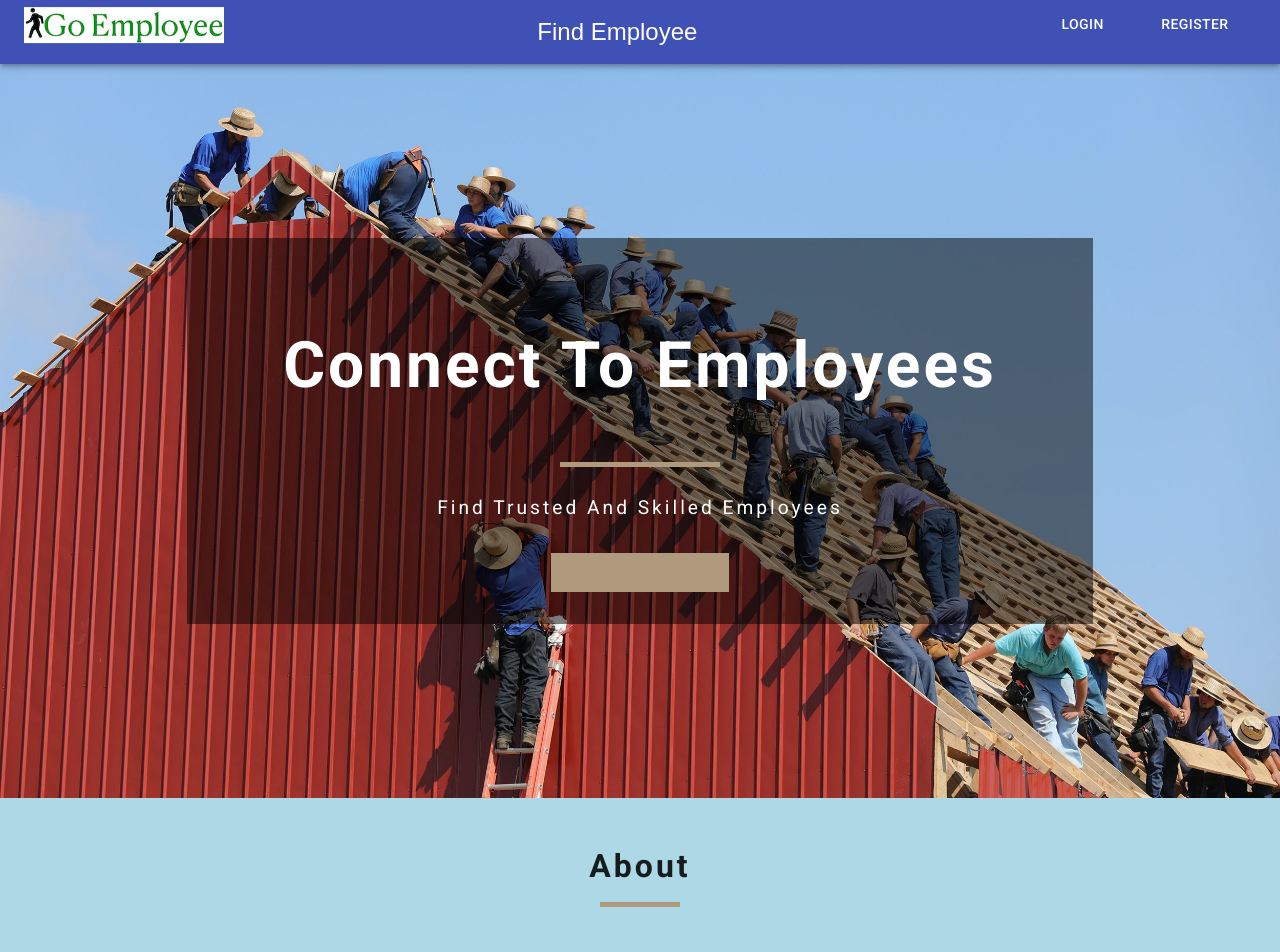
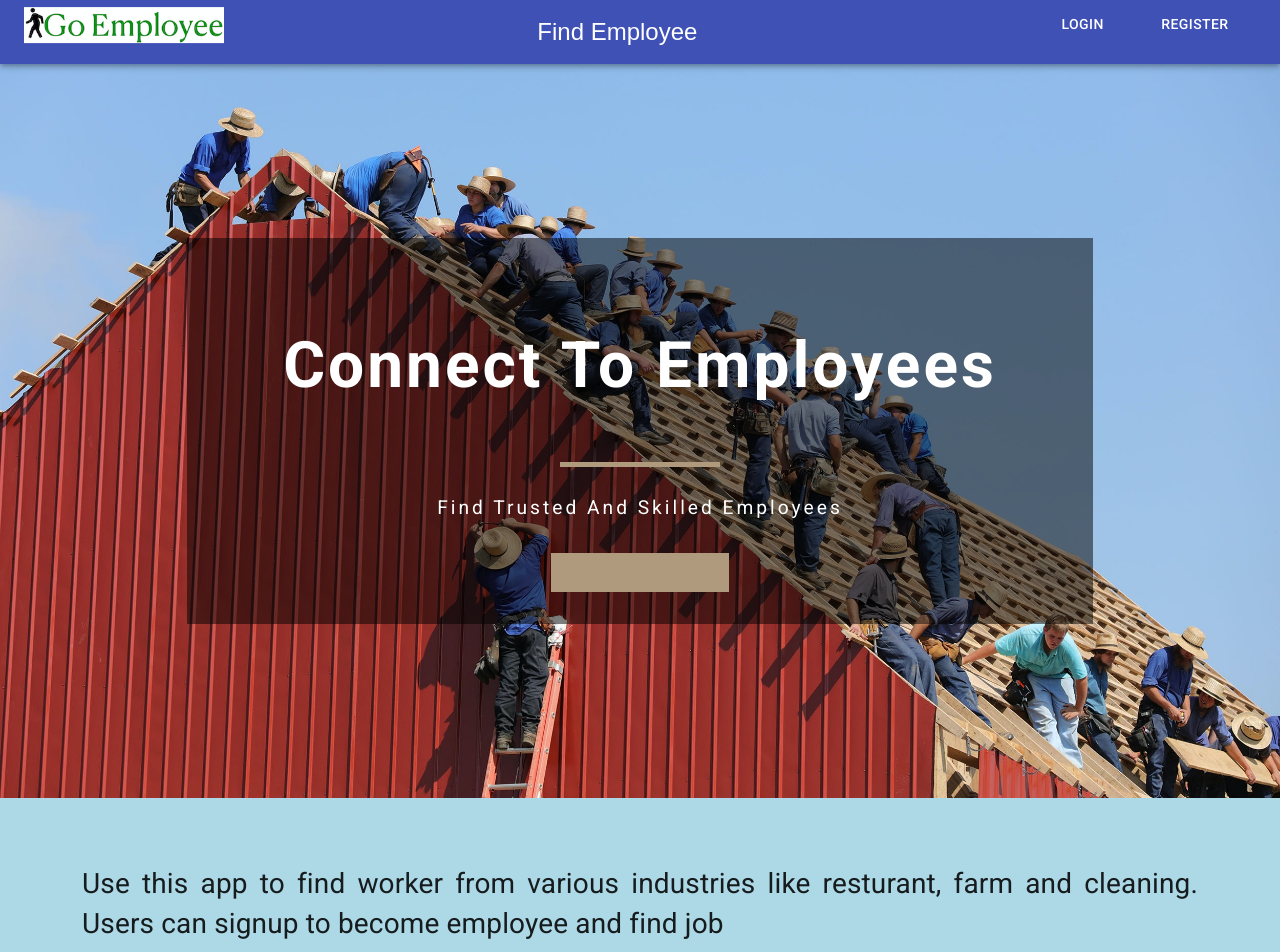
Before and after one commit to marasinipradeep/Go-Employee, a React (Create React App) app in the folder client/: page / in a window 1280 px wide. Shown: the top 952 px of the page. Built offline with nearby package versions, Linux system fonts and the light colour scheme.

Commit message:
Changed about us

```diff
--- a/client/src/HomeComponents/AboutUs/AboutUs.js
+++ b/client/src/HomeComponents/AboutUs/AboutUs.js
@@ -12,14 +12,15 @@ function AboutUs() {
     const [state, setState] = useState({
         aboutus: [
             {
-                info: 'Go Employee helps to establish a connection between industry owner and job seeker. This app will help to find industry workers from Farm, Restaurant and Cleaning.'
+                info: 'Use this app to find worker from various industries like resturant, farm and cleaning. Users can signup to become employee and find job'
             },
         ]
     })
 
     return (
+
         <section className="aboutus ">
-            <Title title="About" />
+            {/* <Title title="About" /> */}
             <div className="aboutus-center">
                 {state.aboutus.map((item, index) => {
                     return (
```
Also changed, not shown: client/src/HomeComponents/Footer/Footer.js (+1 -10 lines), 1 other file (tests, documents, lock files or other folders).
